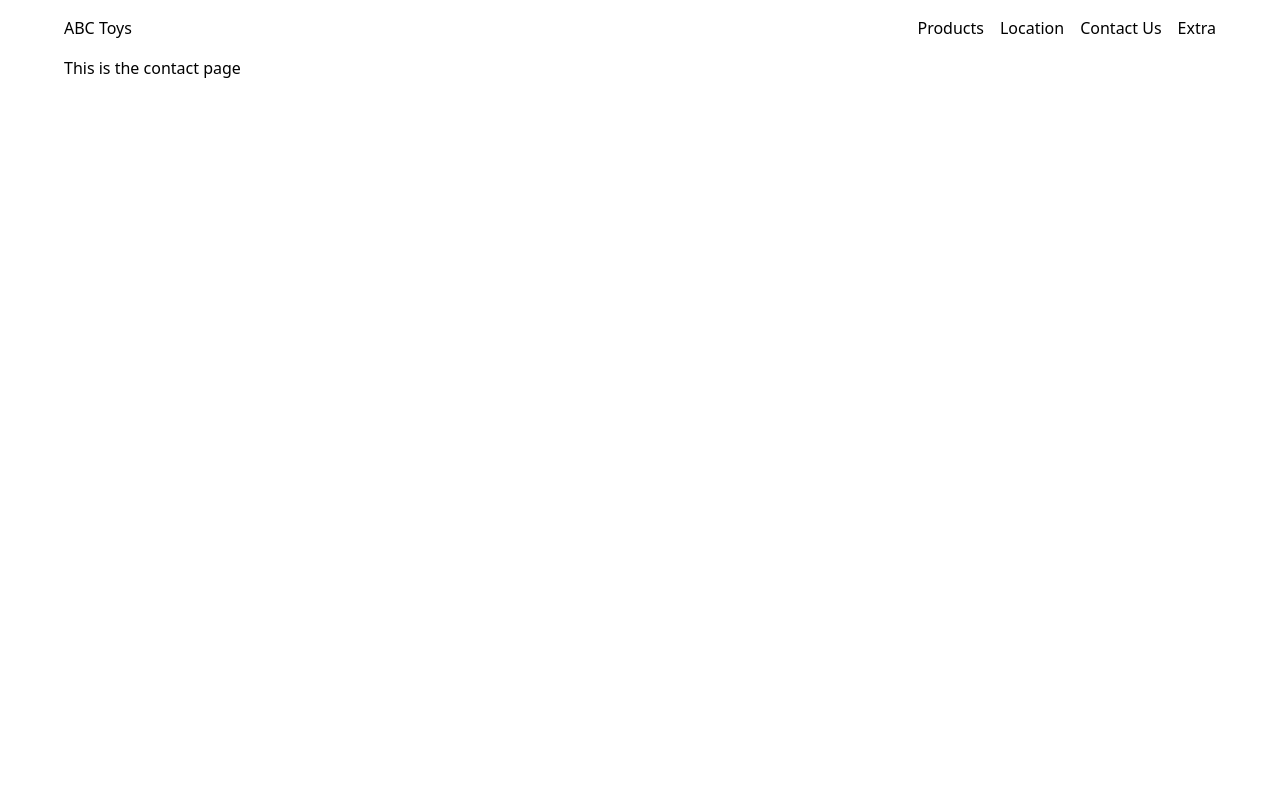
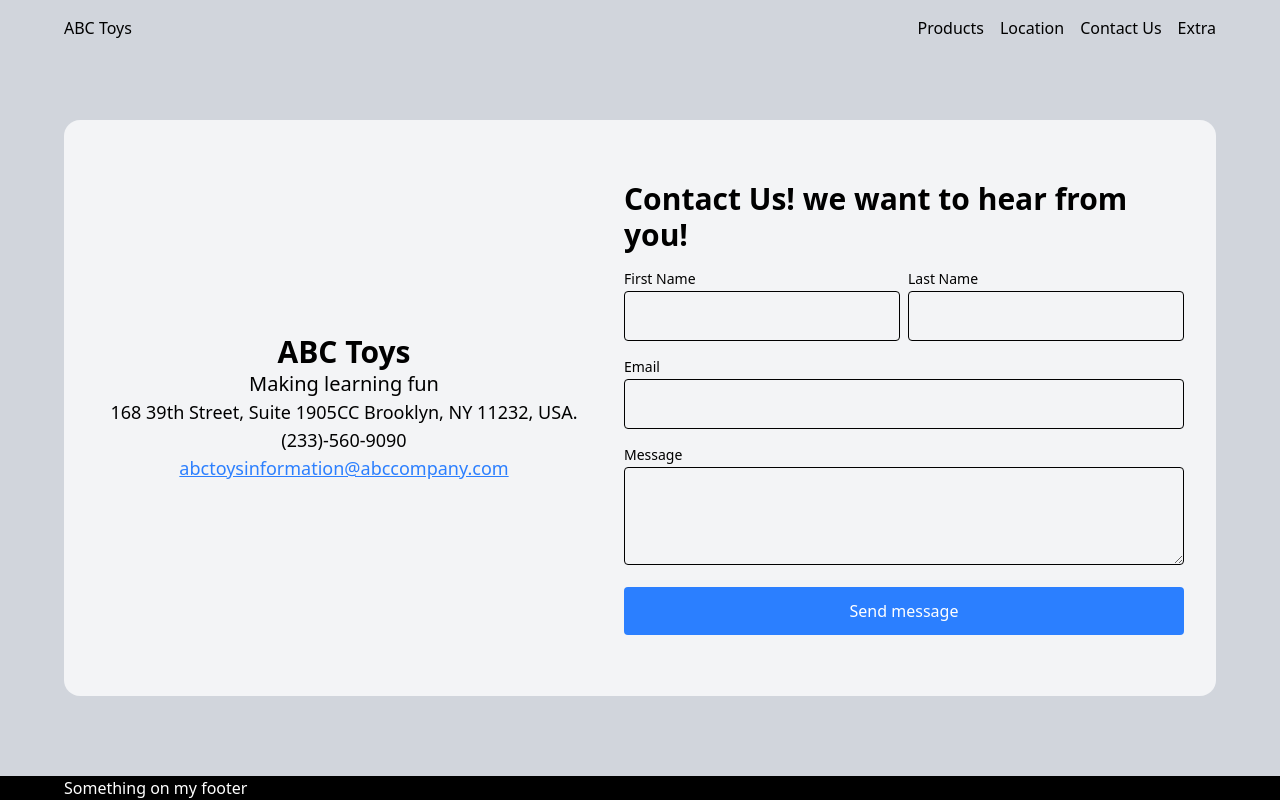
Before and after one commit to Pedro-Orellana/cis-128-homework-3-work, a website: page contact-us.html in a window 1280 px wide. Drawn offline with Linux system fonts and the light colour scheme.

Commit message:
start work on contact-us page.

```diff
--- a/contact-us.html
+++ b/contact-us.html
@@ -1,22 +1,25 @@
-<!DOCTYPE html>
+<!doctype html>
 <html>
   <head>
-  <meta charset="UTF-8">
+    <meta charset="UTF-8" />
     <meta name="viewport" content="width=device-width, initial-scale=1.0" />
     <script src="./script.js" defer></script>
-  <link href="./index.css" rel="stylesheet">
+    <link href="./index.css" rel="stylesheet" />
     <title>ABC Toys</title>
-  <meta name="description" content="ABC Toys with great toys for all age groups">
-  <meta name="viewport" content="width=device-width, initial-scale=1">
+    <meta
+      name="description"
+      content="ABC Toys with great toys for all age groups"
+    />
+    <meta name="viewport" content="width=device-width, initial-scale=1" />
   </head>
 
-<body>
-
+  <body class="relative bg-gray-300">
+    <div class="flex flex-col h-screen justify-between">
+      <div class="flex flex-col flex-1 mb-20">
+        <div>
           <div class="relative max-w-6xl mx-auto">
-
-
-    <!-- nav component -->
-    <nav class="flex mx-4 justify-between my-4 md:mx-0">
+            <!-- NAVIGATION BAR -->
+            <nav class="flex mx-4 justify-between mt-4 mb-20 md:mx-0">
               <a href="index.html">ABC Toys</a>
 
               <div class="hidden justify-center items-center gap-4 md:flex">
@@ -39,13 +42,19 @@
                 </button>
               </div>
             </nav>
+          </div>
+        </div>
 
         <!-- menu on small screens -->
         <!-- menu container -->
-        <div id="menu" class="absolute hidden left-6 right-6 top-6 z-40 rounded-lg bg-amber-400">
-
+        <div
+          id="menu"
+          class="absolute hidden left-6 right-6 top-6 z-40 rounded-lg bg-amber-400"
+        >
           <!-- menu content -->
-          <div class="flex flex-col items-center justify-center space-y-6 w-full">
+          <div
+            class="flex flex-col items-center justify-center space-y-6 w-full"
+          >
             <a href="products.html">Products</a>
             <a href="location.html">Location</a>
             <a href="contact-us.html">Contact Us</a>
@@ -53,6 +62,109 @@
           </div>
         </div>
 
-    <h1>This is the contact page</h1>
+        <!-- MAIN CONTENT -->
+        <div class="flex-1">
+          <main class="max-w-6xl mx-auto h-full">
+            <div
+              class="flex flex-col h-full items-center justify-center bg-gray-100 rounded-2xl md:flex-row"
+            >
+              <!-- company information -->
+              <div class="flex flex-col items-center md:w-1/2">
+                <h1 class="text-3xl font-bold">ABC Toys</h1>
+                <h2 class="text-xl font-thin">Making learning fun</h2>
+
+                <p class="text-lg font-medium">
+                  168 39th Street, Suite 1905CC Brooklyn, NY 11232, USA.
+                </p>
+                <p class="text-lg font-medium">(233)-560-9090</p>
+                <p
+                  class="text-lg font-thin underline text-blue-500 hover:cursor-pointer"
+                >
+                  abctoysinformation@abccompany.com
+                </p>
+              </div>
+              <!-- contact form -->
+              <div
+                class="flex flex-col items-center space-y-4 md:w-1/2 md:me-8"
+              >
+                <h1 class="text-3xl font-semibold">
+                  Contact Us! we want to hear from you!
+                </h1>
+
+                <!-- name row -->
+                <div class="flex w-full justify-between items-center">
+                  <!-- first name -->
+                  <div class="w-full md:w-1/2 md:me-1">
+                    <label
+                      for="first_name"
+                      class="block text-sm font-light mb-0.5"
+                      >First Name</label
+                    >
+                    <input
+                      id="first_name"
+                      name="first_name"
+                      class="w-full px-2 py-3 rounded-sm border"
+                    />
+                  </div>
+                  <!-- last name -->
+                  <div class="w-full md:w-1/2 md:ms-1">
+                    <label
+                      for="last_name"
+                      class="block text-sm font-light mb-0.5"
+                      >Last Name</label
+                    >
+                    <input
+                      id="last_name"
+                      name="last_name"
+                      class="w-full px-2 py-3 rounded-sm border"
+                    />
+                  </div>
+                </div>
+
+                <!-- email -->
+                <div class="w-full">
+                  <label for="email" class="block text-sm font-light mb-0.5"
+                    >Email</label
+                  >
+                  <input
+                    id="email"
+                    name="email"
+                    class="w-full px-2 py-3 border rounded-sm"
+                  />
+                </div>
+
+                <!-- message -->
+                <div class="w-full">
+                  <label for="message" class="block text-sm font-light mb-0.5"
+                    >Message</label
+                  >
+                  <textarea
+                    id="message"
+                    name="message"
+                    rows="3"
+                    class="px-2 py-3 rounded-sm border w-full"
+                  ></textarea>
+                </div>
+
+                <!-- send button -->
+                <button
+                  class="w-full px-2 py-3 text-white bg-blue-500 rounded-sm"
+                >
+                  Send message
+                </button>
+              </div>
+            </div>
+          </main>
+        </div>
+      </div>
+
+      <!-- FOOTER -->
+
+      <footer class="bg-black text-white">
+        <div class="max-w-6xl mx-auto">
+          <p>Something on my footer</p>
+        </div>
+      </footer>
     </div>
   </body>
+</html>
```
Also changed, not shown: extra.html (+17 -2 lines), index.html (+9 -6 lines), products.html (+9 -9 lines), index.css. Lines whose indentation alone changed are shown as unchanged.
